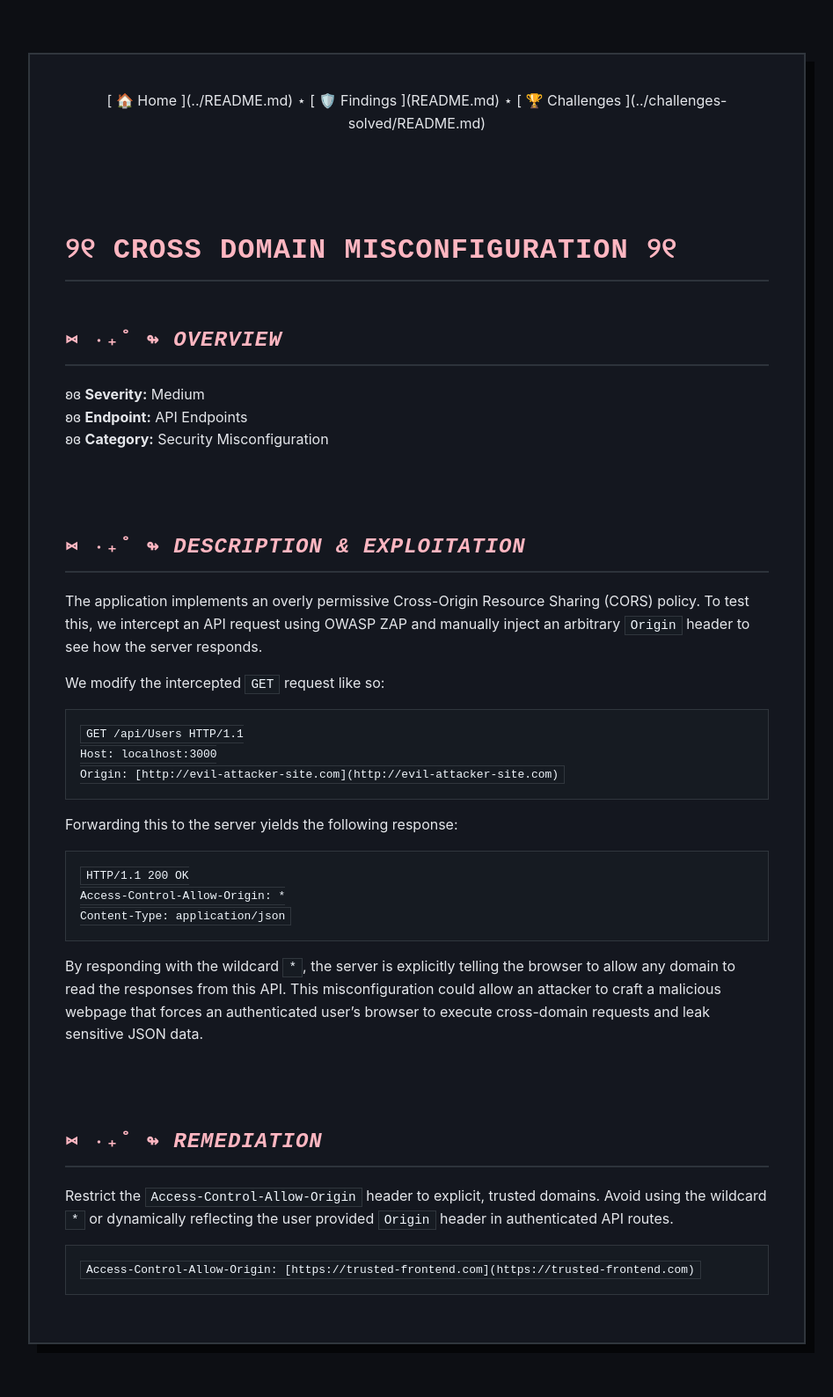
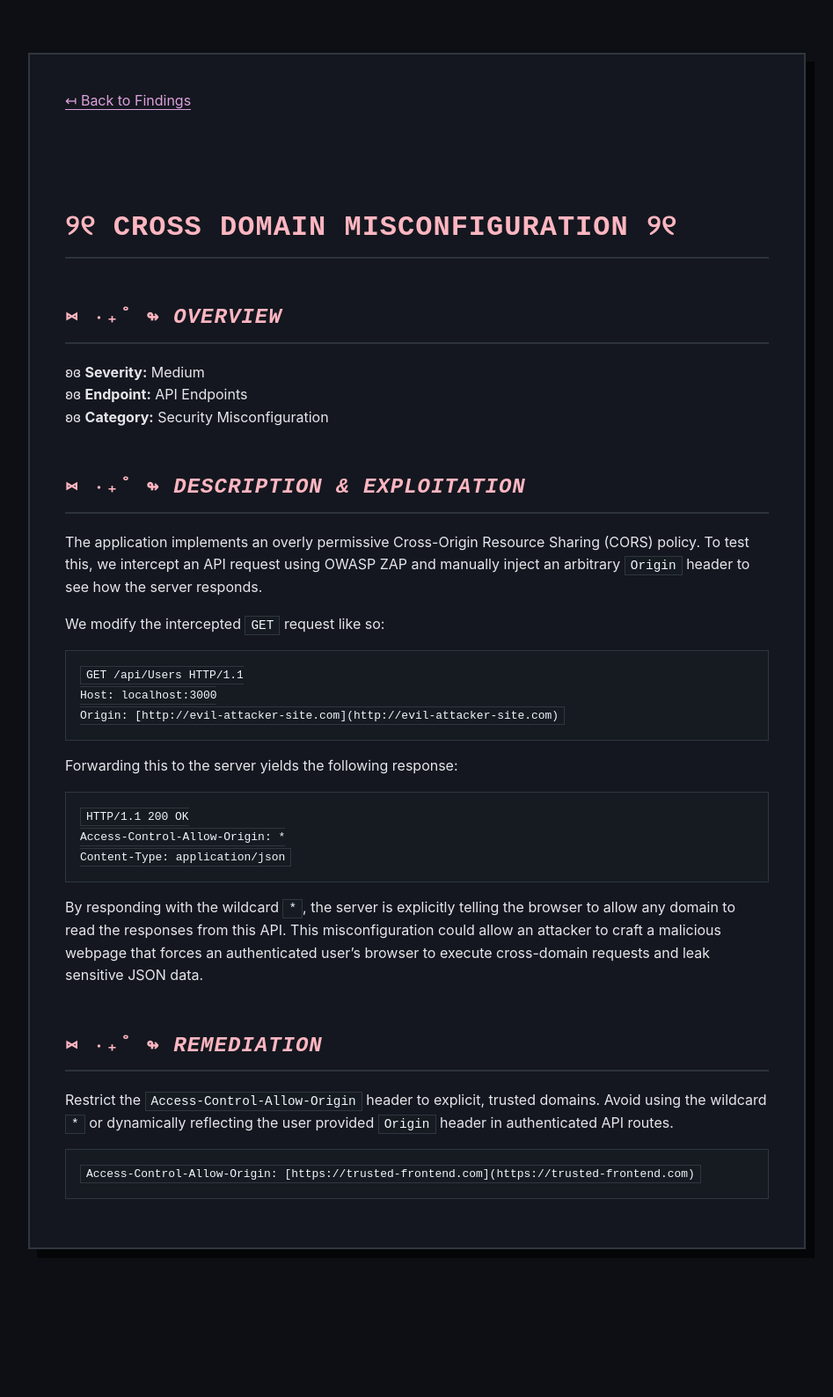
Before and after one commit to vviperinae/Juice-Shop-Security-Writeup, a Jekyll site: the page built from findings/02-cross-domain-misconfiguration.md, in a window 1280 px wide. Shown: the whole page at 88% size, without its empty margins (166-1113 px from the left). Built offline with Jekyll 4.4.1, drawn with Linux system fonts in a browser that asks for light colours; our own code applies the rules of GitHub Pages for plain Markdown files; after the commit the page ends 1480 px from its top, so only the background shows below that.

Commit message:
Refactor cross-domain misconfiguration documentation
Updated formatting and content for clarity and structure.

````diff
--- a/findings/02-cross-domain-misconfiguration.md
+++ b/findings/02-cross-domain-misconfiguration.md
@@ -1,7 +1,5 @@
-<div align="center">
-
-[ 🏠 Home ](../README.md) ⋆ [ 🛡️ Findings ](README.md) ⋆ [ 🏆 Challenges ](../challenges-solved/README.md)
-
+<div align="left">
+  <a href="./">↤ Back to Findings</a>
 </div>
 <br>
 
@@ -11,7 +9,6 @@
 ʚɞ **Severity:** Medium<br>
 ʚɞ **Endpoint:** API Endpoints<br>
 ʚɞ **Category:** Security Misconfiguration
-
 <br>
 
 ## ⑅ ‧₊˚ ↬ *Description & Exploitation*
@@ -34,7 +31,6 @@ Content-Type: application/json
 ```
 
 By responding with the wildcard `*`, the server is explicitly telling the browser to allow any domain to read the responses from this API. This misconfiguration could allow an attacker to craft a malicious webpage that forces an authenticated user's browser to execute cross-domain requests and leak sensitive JSON data.
-
 <br>
 
 ## ⑅ ‧₊˚ ↬ *Remediation*
````
